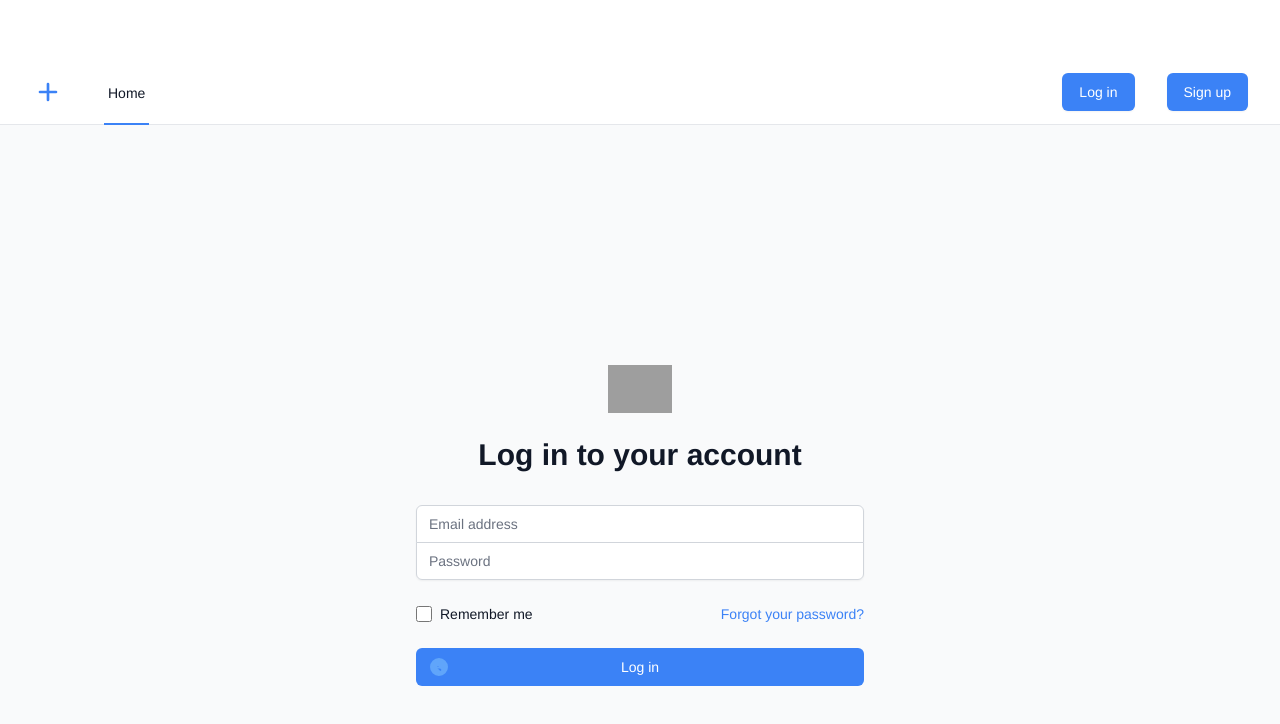
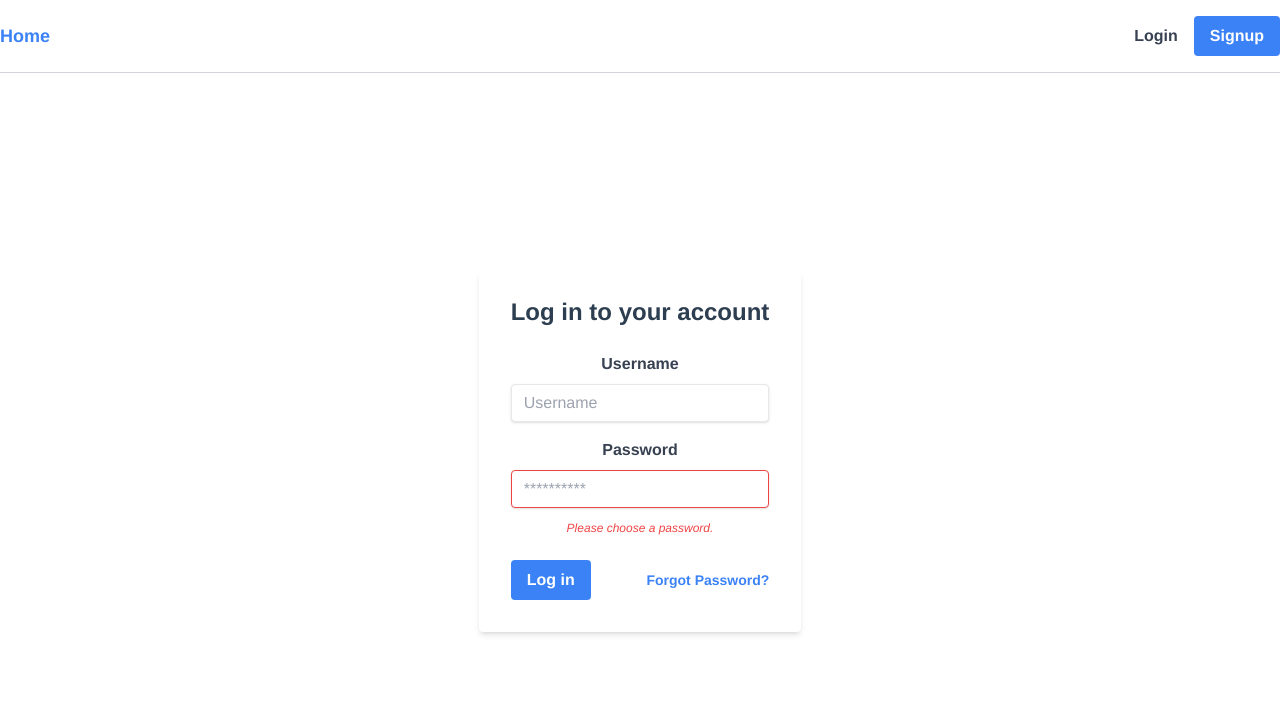
Before and after one commit to ivanapavloviic/vue-socialmedia-app, a Vue app: page /login in a window 1280 px wide. Shown: the top 724 px of the page. Built offline with nearby package versions, Linux system fonts and the light colour scheme; grey boxes are pictures that could not be loaded.

Commit message:
components

```diff
--- /dev/null
+++ b/src/components/HomePage.vue
@@ -0,0 +1,167 @@
+<template>
+  <div class="container mx-auto">
+    <h1 class="text-2xl font-bold my-4">Posts</h1>
+    <div v-if="!isLoggedIn" class="bg-yellow-100 border-l-4 border-yellow-500 text-yellow-700 p-4 mb-4" role="alert">
+      <p class="font-bold">You are not logged in!</p>
+      <p>Please log in to create, edit, or delete posts and comments.</p>
+    </div>
+    <div class="mb-8" v-for="post in posts" :key="post.id">
+      <div class="border-b border-gray-300 mb-4 pb-4">
+        <h2 class="text-xl font-bold">{{ post.title }}</h2>
+        <p class="text-gray-500">{{ post.body }}</p>
+        <div class="flex items-center mt-4">
+          <span class="text-gray-500 mr-4">{{ formatDate(post.createdAt) }}</span>
+          <button class="text-gray-500 hover:text-blue-500" @click="editPost(post)">Edit</button>
+          <button class="text-red-500 hover:text-red-700 ml-4" @click="deletePost(post)">Delete</button>
+        </div>
+      </div>
+      <div v-for="comment in post.comments" :key="comment.id" class="border-b border-gray-300 mb-4 pb-4">
+        <p class="text-gray-500">{{ comment.body }}</p>
+        <div class="flex items-center mt-4">
+          <span class="text-gray-500 mr-4">{{ formatDate(comment.createdAt) }}</span>
+          <button class="text-gray-500 hover:text-blue-500" @click="editComment(post, comment)">Edit</button>
+          <button class="text-red-500 hover:text-red-700 ml-4" @click="deleteComment(post, comment)">Delete</button>
+        </div>
+      </div>
+      <form class="mt-4" @submit.prevent="addComment(post)">
+        <h3 class="text-lg font-bold mb-2">Add Comment</h3>
+        <textarea class="w-full border border-gray-300 p-2" v-model="commentBody"></textarea>
+        <button class="bg-blue-500 hover:bg-blue-700 text-white font-bold py-2 px-4 rounded mt-2">Submit</button>
+      </form>
+    </div>
+  </div>
+</template>
+
+<script>
+import axios from 'axios';
+
+export default {
+  data() {
+    return {
+      posts: [],
+      commentBody: ''
+    };
+  },
+  computed: {
+    isLoggedIn() {
+      return this.$store.state.isLoggedIn && this.$store.state.user !== null;
+    }
+  },
+  created() {
+    this.fetchPosts();
+  },
+  methods: {
+    async fetchPosts() {
+      try {
+        const response = await axios.get('http://localhost:3000/posts?_expand=user&_embed=comments');
+        this.posts = response.data;
+      } catch (error) {
+        console.error(error);
+      }
+    },
+    async addComment(post) {
+      if (!this.isLoggedIn) {
+        alert('You must be logged in to add comments.');
+        return;
+      }
+      if (this.commentBody.trim() === '') {
+        alert('Comment body cannot be empty.');
+        return;
+      }
+      const comment = {
+        body: this
+        .commentBody,
+    createdAt: new Date()
+  };
+  try {
+    const response = await axios.post('http://localhost:3000/comments', comment);
+    post.comments.push(response.data);
+    this.commentBody = '';
+  } catch (error) {
+    console.error(error);
+  }
+},
+async editPost(post) {
+  if (!this.isLoggedIn || post.userId !== this.$store.state.user.id) {
+    alert('You do not have permission to edit this post.');
+    return;
+  }
+  const title = prompt('Enter a new title:', post.title);
+  const body = prompt('Enter a new body:', post.body);
+  if (title !== null && body !== null && (title.trim() !== '' || body.trim() !== '')) {
+    try {
+      await axios.patch(`http://localhost:3000/posts/${post.id}`, {
+        title: title.trim() !== '' ? title : post.title,
+        body: body.trim() !== '' ? body : post.body
+      });
+      post.title = title.trim() !== '' ? title : post.title;
+      post.body = body.trim() !== '' ? body : post.body;
+    } catch (error) {
+      console.error(error);
+    }
+  }
+},
+async deletePost(post) {
+  if (!this.isLoggedIn || post.userId !== this.$store.state.user.id) {
+    alert('You do not have permission to delete this post.');
+    return;
+  }
+  if (confirm('Are you sure you want to delete this post?')) {
+    try {
+      await axios.delete(`http://localhost:3000/posts/${post.id}`);
+      const index = this.posts.findIndex(p => p.id === post.id);
+      if (index !== -1) {
+        this.posts.splice(index, 1);
+      }
+    } catch (error) {
+      console.error(error);
+    }
+  }
+},
+async editComment(post, comment) {
+  if (!this.isLoggedIn || comment.userId !== this.$store.state.user.id) {
+    alert('You do not have permission to edit this comment.');
+    return;
+  }
+  const body = prompt('Enter a new body:', comment.body);
+  if (body !== null && body.trim() !== '') {
+    try {
+      await axios.patch(`http://localhost:3000/comments/${comment.id}`, {
+        body: body
+      });
+      comment.body = body;
+    } catch (error) {
+      console.error(error);
+    }
+  }
+},
+async deleteComment(post, comment) {
+  if (!this.isLoggedIn || comment.userId !== this.$store.state.user.id) {
+    alert('You do not have permission to delete this comment.');
+    return;
+  }
+  if (confirm('Are you sure you want to delete this comment?')) {
+    try {
+      await axios.delete(`http://localhost:3000/comments/${comment.id}`);
+      const index = post.comments.findIndex(c => c.id === comment.id);
+      if (index !== -1) {
+        post.comments.splice(index, 1);
+      }
+    } catch (error) {
+      console.error(error);
+    }
+  }
+},
+formatDate(dateString) {
+  const date = new Date(dateString);
+  return `${date.toLocaleDateString()} ${date.toLocaleTimeString()}`;
+}
+}
+};
+</script>
+
+<style>
+  textarea {
+    min-height: 100px;
+  }
+</style>
--- a/src/components/LoginPage.vue
+++ b/src/components/LoginPage.vue
@@ -1,94 +1,44 @@
 <template>
-  <div class="flex items-center justify-center min-h-screen bg-gray-50">
-    <div class="max-w-md w-full space-y-8">
-      <div>
-        <img
-          class="mx-auto h-12 w-auto"
-          src="https://tailwindui.com/img/logos/workflow-mark-blue-600.svg"
-          alt="Workflow"
-        />
-        <h2 class="mt-6 text-center text-3xl font-extrabold text-gray-900">
-          Log in to your account
-        </h2>
-      </div>
-      <form class="mt-8 space-y-6" @submit.prevent="loginUser">
-        <input type="hidden" name="remember" value="true" />
-        <div class="rounded-md shadow-sm -space-y-px">
-          <div>
-            <label for="email-address" class="sr-only">Email address</label>
-            <input
-              id="email-address"
-              name="email"
-              type="email"
-              autocomplete="email"
-              required
-              v-model="email"
-              class="appearance-none rounded-none relative block w-full px-3 py-2 border border-gray-300 placeholder-gray-500 text-gray-900 rounded-t-md focus:outline-none focus:ring-blue-500 focus:border-blue-500 focus:z-10 sm:text-sm"
-              placeholder="Email address"
-            />
-          </div>
-          <div>
-            <label for="password" class="sr-only">Password</label>
-            <input
-              id="password"
-              name="password"
-              type="password"
-              autocomplete="current-password"
-              required
-              v-model="password"
-              class="appearance-none rounded-none relative block w-full px-3 py-2 border border-gray-300 placeholder-gray-500 text-gray-900 rounded-b-md focus:outline-none focus:ring-blue-500 focus:border-blue-500 focus:z-10 sm:text-sm"
-              placeholder="Password"
-            />
-          </div>
+  <div class="flex justify-center items-center h-screen">
+    <div class="bg-white shadow-md rounded px-8 pt-6 pb-8 mb-4 flex flex-col">
+      <h1 class="font-bold text-2xl mb-6">Log in to your account</h1>
+      <form>
+        <div class="mb-4">
+          <label class="block text-gray-700 font-bold mb-2" for="username">
+            Username
+          </label>
+          <input
+            v-model="username"
+            class="shadow appearance-none border rounded w-full py-2 px-3 text-gray-700 leading-tight focus:outline-none focus:shadow-outline"
+            id="username"
+            type="text"
+            placeholder="Username"
+          >
         </div>
-
+        <div class="mb-6">
+          <label class="block text-gray-700 font-bold mb-2" for="password">
+            Password
+          </label>
+          <input
+            v-model="password"
+            class="shadow appearance-none border border-red-500 rounded w-full py-2 px-3 text-gray-700 mb-3 leading-tight focus:outline-none focus:shadow-outline"
+            id="password"
+            type="password"
+            placeholder="**********"
+          >
+          <p class="text-red-500 text-xs italic">Please choose a password.</p>
+        </div>
         <div class="flex items-center justify-between">
-          <div class="flex items-center">
-            <input
-              id="remember-me"
-              name="remember-me"
-              type="checkbox"
-              class="h-4 w-4 text-blue-500 focus:ring-blue-400 border-gray-300 rounded"
-            />
-            <label for="remember-me" class="ml-2 block text-sm text-gray-900">
-              Remember me
-            </label>
-          </div>
-
-          <div class="text-sm">
-            <a href="#" class="font-medium text-blue-500 hover:text-blue-400">
-              Forgot your password?
-            </a>
-          </div>
-        </div>
-
-        <div>
           <button
-            type="submit"
-            class="group relative w-full flex justify-center py-2 px-4 border border-transparent text-sm font-medium rounded-md text-white bg-blue-500 hover:bg-blue-600 focus:outline-none focus:ring-2 focus:ring-offset-2 focus:ring-blue-500"
+            @click.prevent="login"
+            class="bg-blue-500 hover:bg-blue-700 text-white font-bold py-2 px-4 rounded focus:outline-none focus:shadow-outline"
+            type="button"
           >
-            <span class="absolute left-0 inset-y-0 flex items-center pl-3">
-              <svg
-                class="h-5 w-5 text-blue-400 group-hover:text-blue-300"
-                xmlns="http://www.w3.org/2000/svg"
-                viewBox="0 0 20 20"
-                fill="currentColor"
-                aria-hidden="true"
-              >
-              <path
-                  fill-rule="evenodd"
-                  d="M10 1a9 9 0 110 18a9 9 0 010-18zm2.166 11.157a1 1 0 01-1.413 1.414l-2.5-2.5a1 1 0 011.414-1.414l2.5 2.5a1 1 0 010 1.414z"
-                  clip-rule="evenodd"
-                />
-                <path
-                  fill-rule="evenodd"
-                  d="M6.25 10a.75.75 0 000 1.5h7.5a.75.75 0 000-1.5H6.25z"
-                  clip-rule="evenodd"
-                />
-              </svg>
-            </span>
             Log in
           </button>
+          <a class="inline-block align-baseline font-bold text-sm text-blue-500 hover:text-blue-800" href="#">
+            Forgot Password?
+          </a>
         </div>
       </form>
     </div>
@@ -96,28 +46,35 @@
 </template>
 
 <script>
-
+import axios from 'axios';
   export default {
-  computed: {
-    user() {
-      return this.$store.state.user;
-    },
+    data() {
+    return {
+      username: '',
+      password: '',
+      error:''
+    };
   },
   methods: {
-    loginUser() {
-      // Call login API using Axios
-      this.$axios.post("http://localhost:3000/profile", {
-        email: this.email,
-        password: this.password,
-      }).then(response => {
-        // Update user state using Vuex
-        this.$store.commit("setUser", response.data.user);
-
-        // Navigate to home page
-        this.$router.push("/");
-      });
-    },
-  },
+    async login() {
+  try {
+    const response = await axios.get('http://localhost:3000/users', {
+      params: {
+        username: this.username,
+        password: this.password
+      }
+    });
+    if (response.data.length > 0) {
+      this.$store.commit('SET_LOGIN_STATUS', true);
+      this.$store.commit('SET_USER_DATA', response.data[0]);
+      this.$router.push('/home');
+    } else {
+      this.error = 'Invalid username or password';
+    }
+  } catch (error) {
+    console.error(error);
+  }
+    }}
 };
 </script>
 
--- a/src/components/RegisterPage.vue
+++ b/src/components/RegisterPage.vue
@@ -4,13 +4,10 @@
         <h1 class="text-3xl font-bold mb-6">Register</h1>
         <form @submit.prevent="registerUser">
           <div class="mb-4">
-            <label class="block font-bold mb-2" for="name">Name</label>
-            <input class="appearance-none border rounded w-full py-2 px-3 leading-tight focus:outline-none focus:shadow-outline" type="text" name="name" v-model="name" required>
+            <label class="block font-bold mb-2" for="username">Name</label>
+            <input class="appearance-none border rounded w-full py-2 px-3 leading-tight focus:outline-none focus:shadow-outline" type="text" name="username" v-model="username" required>
           </div>
-          <div class="mb-4">
-            <label class="block font-bold mb-2" for="email">Email</label>
-            <input class="appearance-none border rounded w-full py-2 px-3 leading-tight focus:outline-none focus:shadow-outline" type="email" name="email" v-model="email" required>
-          </div>
+
           <div class="mb-4">
             <label class="block font-bold mb-2" for="password">Password</label>
             <input class="appearance-none border rounded w-full py-2 px-3 leading-tight focus:outline-none focus:shadow-outline" type="password" name="password" v-model="password" required>
@@ -27,32 +24,28 @@
   </template>
 
   <script>
+  import axios from 'axios'
     export default {
       data() {
         return {
-          name: '',
-          email: '',
+          username: '',
           password: '',
         };
       },
-      computed: {
-        error() {
-          return this.$store.state.register.error;
-        },
-      },
+
       methods: {
         async registerUser() {
-          try {
-            await this.$store.dispatch('registerUser', {
-              name: this.name,
-              email: this.email,
-              password: this.password,
-            });
-            this.$router.push('/profile');
-          } catch (error) {
-            console.error(error);
-          }
-        },
+      try {
+        const response = await axios.post('http://localhost:3000/users', {
+          username: this.username,
+          password: this.password
+        });
+        console.log(response.data);
+        this.$router.push('/login');
+      } catch (error) {
+        console.error(error);
+      }
+    }
       },
     };
   </script>
--- a/src/components/TheNavigation.vue
+++ b/src/components/TheNavigation.vue
@@ -1,57 +1,17 @@
 <template>
-    <nav class="bg-white border-b border-gray-200">
-      <div class="max-w-7xl mx-auto px-4 sm:px-6 lg:px-8">
-        <div class="flex justify-between h-16">
-          <div class="flex">
-            <div class="flex-shrink-0 flex items-center">
-              <a href="#">
-                <svg
-                  class="h-8 w-8 text-blue-500"
-                  fill="none"
-                  viewBox="0 0 24 24"
-                  stroke="currentColor"
-                  aria-hidden="true"
-                >
-                  <path
-                    stroke-linecap="round"
-                    stroke-linejoin="round"
-                    stroke-width="2"
-                    d="M12 6v6m0 0v6m0-6h6m-6 0H6"
-                  />
-                </svg>
-              </a>
+  <nav class="bg-white border-b border-gray-300 fixed w-full z-10 top-0">
+    <div class="container mx-auto flex justify-between items-center py-4">
+      <div class="flex items-center">
+        <router-link to="/" class="font-bold text-lg text-blue-500">Home</router-link>
       </div>
-            <div class="hidden space-x-8 sm:-my-px sm:ml-10 sm:flex">
-              <a
-                href="#"
-                class="border-blue-500 text-gray-900 inline-flex items-center px-1 pt-1 border-b-2 text-sm font-medium"
-                >Home</a
-              >
-            </div>
-          </div>
-          <div class="hidden sm:flex sm:items-center sm:ml-6">
-            <button
-              v-if="!user"
-              class="ml-8 inline-flex items-center px-4 py-2 border border-transparent rounded-md shadow-sm text-sm font-medium text-white bg-blue-500 hover:bg-blue-600 focus:outline-none focus:ring-2 focus:ring-offset-2 focus:ring-blue-500"
-              @click="$router.push('/login')"
-            >
-              Log in
-            </button>
-            <button
-              v-if="!user"
-              class="ml-8 inline-flex items-center px-4 py-2 border border-transparent rounded-md shadow-sm text-sm font-medium text-white bg-blue-500 hover:bg-blue-600 focus:outline-none focus:ring-2 focus:ring-offset-2 focus:ring-blue-500"
-              @click="$router.push('/signup')"
-            >
-              Sign up
-          </button>
-            <button
-              v-if="user"
-              class="ml-8 inline-flex items-center px-4 py-2 border border-transparent rounded-md shadow-sm text-sm font-medium text-white bg-blue-500 hover:bg-blue-600 focus:outline-none focus:ring-2 focus:ring-offset-2 focus:ring-blue-500"
-              @click="logoutUser"
-            >
-              Log out
-            </button>
-          </div>
+      <div class="flex items-center">
+        <template v-if="isLoggedIn">
+          <button @click="logout" class="bg-blue-500 hover:bg-blue-700 text-white font-bold py-2 px-4 rounded focus:outline-none focus:shadow-outline">Logout</button>
+        </template>
+        <template v-else>
+          <router-link to="/login" class="text-gray-700 font-bold py-2 px-4 hover:text-blue-500">Login</router-link>
+          <router-link to="/signup" class="bg-blue-500 hover:bg-blue-700 text-white font-bold py-2 px-4 rounded focus:outline-none focus:shadow-outline">Signup</router-link>
+        </template>
       </div>
     </div>
   </nav>
@@ -61,21 +21,21 @@
   <script>
  export default {
   computed: {
-        user() {
-      return this.$store.state.user;
+    isLoggedIn() {
+      return this.$store.state.isLoggedIn && this.$store.state.user !== null;
+  }
   },
-  },
+  // watch: {
+  //   isLoggedIn() {
+  //     this.$forceUpdate();
+  //   }
+  // },
   methods: {
-    logoutUser() {
-      // Call logout API using Axios
-      this.$axios.post("/api/logout");
-
-      // Clear user state using Vuex
-      this.$store.commit("setUser", null);
-
-      // Navigate to login page
-      this.$router.push("/login");
-    },
-  },
+    logout() {
+    this.$store.commit('SET_USER_DATA', null);
+    this.$store.commit('SET_LOGIN_STATUS', false);
+    this.$router.push('/login');
+  }
+  }
 };
 </script>
--- a/src/main.js
+++ b/src/main.js
@@ -2,13 +2,13 @@ import { createApp } from 'vue'
 import App from './App.vue'
 
 
-import * as appRouter from './router'
+import router from './router'
 import store from './store/index'
 import './index.css'
 
 const app = createApp(App)
 
-app.use(appRouter.routeConfig)
+app.use(router)
 app.use(store)
 
 
--- a/src/router.js
+++ b/src/router.js
@@ -1,8 +1,18 @@
 import { createRouter, createWebHistory } from "vue-router";
 
 
+
 import LoginPage from "./components/LoginPage.vue";
-import RegisterPage from './components/RegisterPage.vue'
+import RegisterPage from './components/RegisterPage.vue';
+import HomePage from './components/HomePage.vue';
+import { createStore } from 'vuex';
+import login from './store/modules/login';
+
+const store = createStore({
+  modules: {
+    login
+  }
+});
 
 const routes = [
 
@@ -16,11 +26,28 @@ const routes = [
     component: RegisterPage,
     name: "RegisterPage",
     },
+      {
+      path: "/home",
+      component: HomePage,
+      name: "HomePage",
+      },
+
   // { path: "/test", name:'testcomponent', component: TestComponent, meta: { requiredAuth: true,  isUserAdmin:true } },
 ];
 
-export const routeConfig = createRouter({
+const router = createRouter({
   history: createWebHistory(),
-  routes: routes,
-  mode:'hash'
+  routes
 });
+
+router.beforeEach((to, from, next) => {
+  const requiresAuth = to.matched.some(record => record.meta.requiresAuth);
+
+  if (requiresAuth && !store.state.isLoggedIn) {
+    next('/login');
+  } else {
+    next();
+  }
+});
+
+export default router
```
Lines whose indentation alone changed are shown as unchanged.
